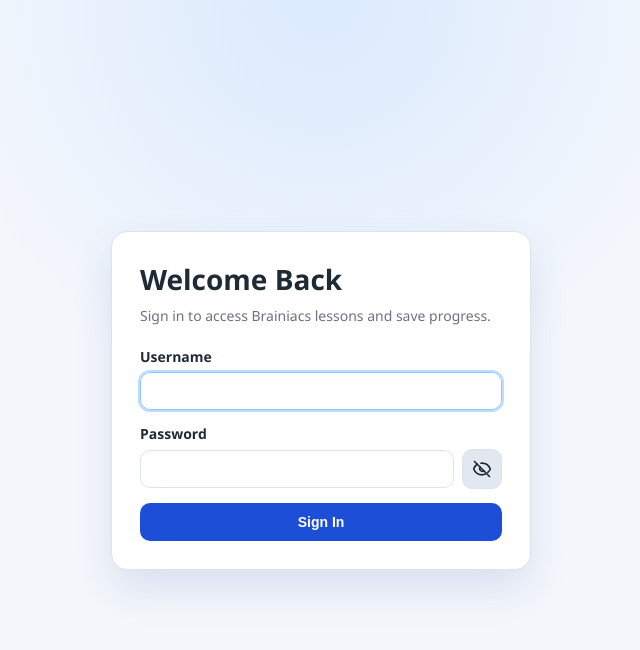
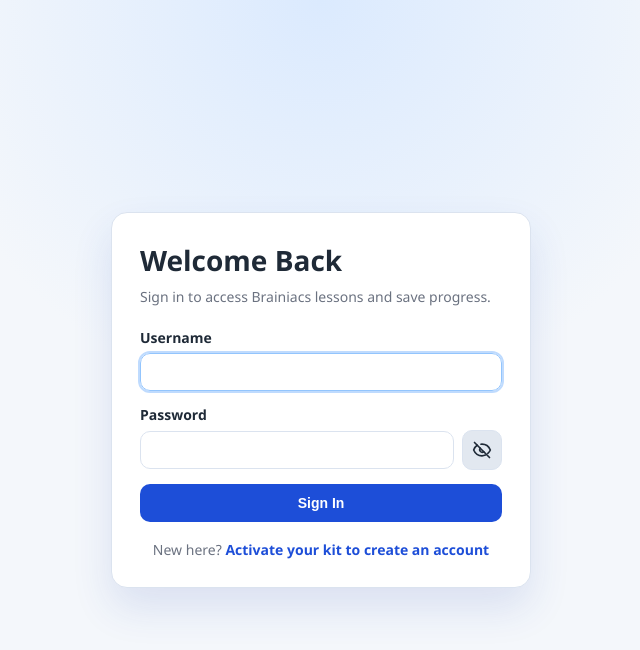
Before and after one commit to AnierYam/brainiacs, a Django app: page /auth/login/ in a window 1280 px wide. Shown: the top 650 px of the page, without its empty margins (319-959 px from the left). Run offline with Django 5.2, Linux system fonts and the light colour scheme; parts of the project's set-up code (start-up, migrations or seed data) failed here and were passed over.

Commit message:
Revert "Disable activation gate and keep login-only auth flow"
This reverts commit b0aafc8ce411a8ce6182d0c3d273e41beb3e956c.

```diff
--- a/brainiacs_site/forms.py
+++ b/brainiacs_site/forms.py
@@ -10,6 +10,30 @@ from landing.models import ActivationCode, normalize_activation_code
 class ActivationRequiredAuthenticationForm(AuthenticationForm):
     def confirm_login_allowed(self, user):
         super().confirm_login_allowed(user)
+        if user.is_staff or user.is_superuser:
+            return
+        activation = ActivationCode.objects.filter(user=user).first()
+        if not activation:
+            raise ValidationError(
+                "This account is not linked to an activation code. "
+                "Activate your kit before signing in.",
+                code="activation_required",
+            )
+        if activation.email_verified_at is None:
+            # Backward compatibility: accounts linked before email verification
+            # rollout had no verification challenge issued.
+            if (
+                activation.email_verification_sent_at is None
+                and not (activation.email_verification_code or "").strip()
+            ):
+                activation.email_verified_at = timezone.now()
+                activation.save(update_fields=["email_verified_at"])
+                return
+            raise ValidationError(
+                "You must confirm your email before signing in. "
+                "Check your inbox for the verification code.",
+                code="email_verification_required",
+            )
 
 
 class ActivationCodeSignupForm(UserCreationForm):
--- a/brainiacs_site/views.py
+++ b/brainiacs_site/views.py
@@ -65,5 +65,14 @@ def signup_view(request):
         or request.POST.get("next")
         or reverse("lessons:missions_home")
     )
-    signin_url = f"{reverse('login')}?{urlencode({'next': next_url})}"
-    return redirect(signin_url)
+    params = {"next": next_url}
+    activation_code = request.GET.get("activation_code") or request.POST.get(
+        "activation_code"
+    )
+    email = request.GET.get("email") or request.POST.get("email")
+    if activation_code:
+        params["activation_code"] = activation_code
+    if email:
+        params["email"] = email
+    activate_url = f"{reverse('landing:activate')}?{urlencode(params)}"
+    return redirect(activate_url)
--- a/levels/templates/auth/login.html
+++ b/levels/templates/auth/login.html
@@ -207,6 +207,10 @@
       <button type="submit">Sign In</button>
     </form>
 
+    <p class="switch">
+      New here?
+      <a href="{{ activate_url }}">Activate your kit to create an account</a>
+    </p>
   </main>
   <script>
     (function () {
```
